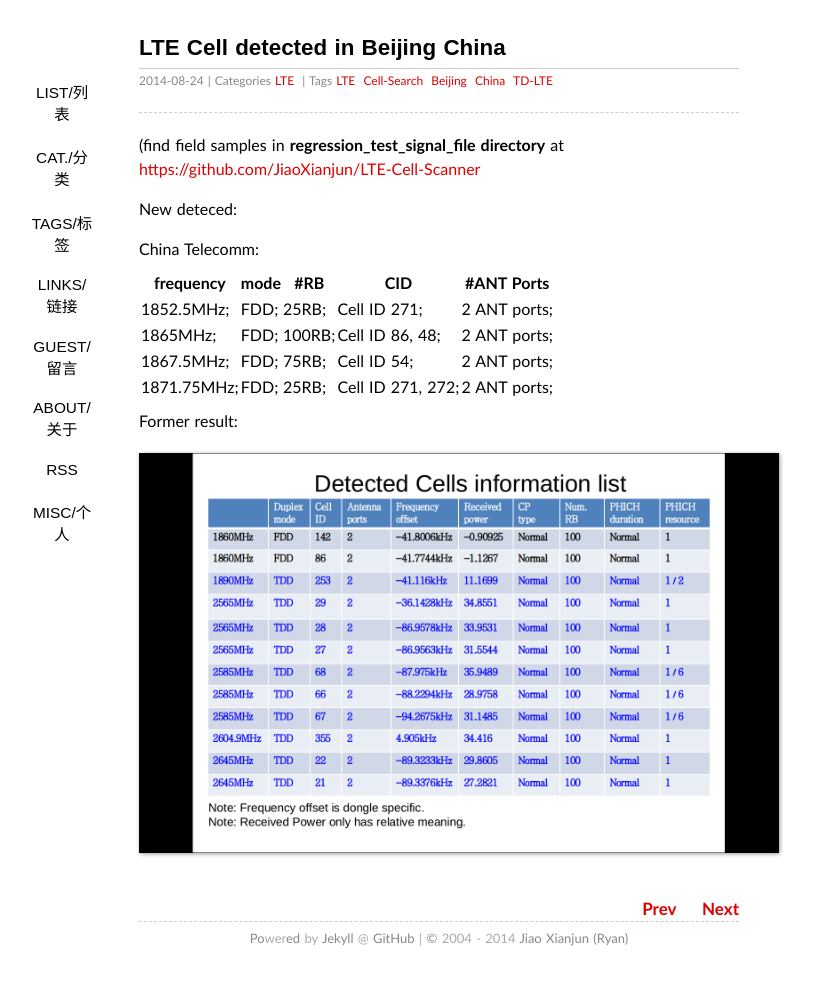
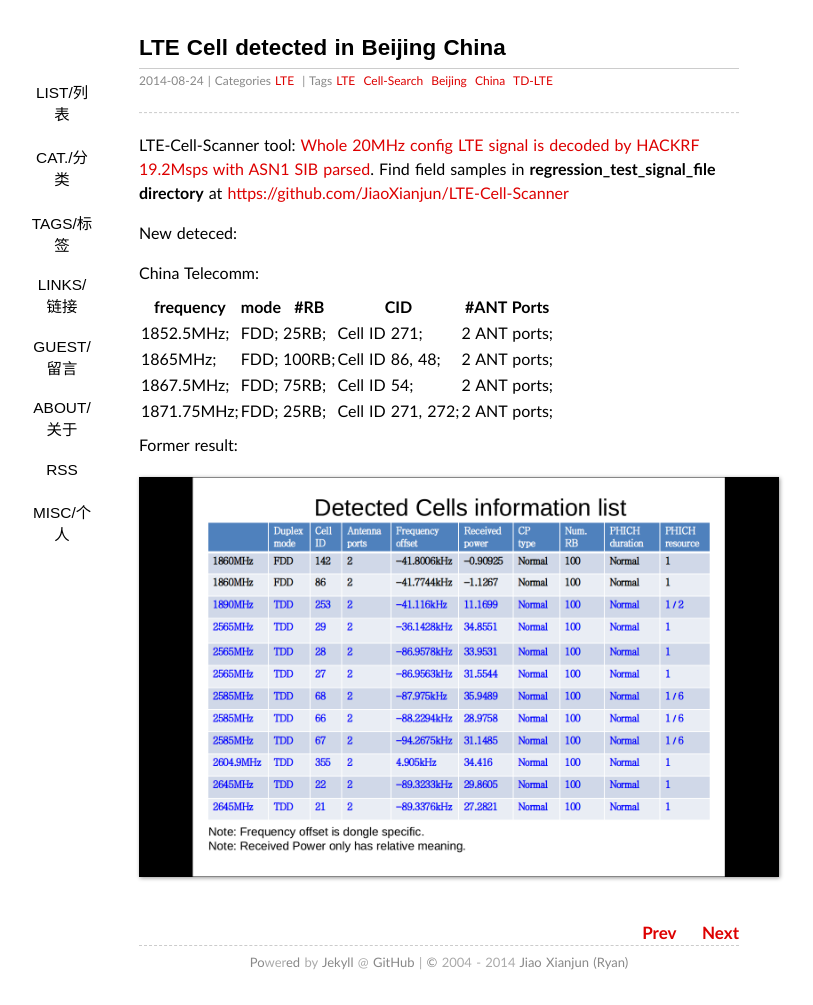
Before and after one commit to sdr-x/sdr-x.github.io, a Jekyll site: the page built from _posts/2014-08-24-China-Beijing-LTE-Cell-List.md, in a window 1280 px wide. Shown: the whole page, without its empty margins (201-1014 px from the left). Built offline with Jekyll 4.4.1, drawn with Linux system fonts in a browser that asks for light colours; some web fonts are replaced; Markdown is read by kramdown in place of the engine named in the settings; comment, search, counter and statistics services are not loaded; before the commit the page ends 981 px from its top, so only the background shows below that.

Commit message:
Update 2014-08-24-China-Beijing-LTE-Cell-List.md

```diff
--- a/_posts/2014-08-24-China-Beijing-LTE-Cell-List.md
+++ b/_posts/2014-08-24-China-Beijing-LTE-Cell-List.md
@@ -9,7 +9,7 @@ tags:  LTE Cell-Search Beijing China TD-LTE
 
 -----------------------------------------------------------------------------------
 
-(find field samples in **regression_test_signal_file directory** at [https://github.com/JiaoXianjun/LTE-Cell-Scanner](https://github.com/JiaoXianjun/LTE-Cell-Scanner)
+LTE-Cell-Scanner tool: [Whole 20MHz config LTE signal is decoded by HACKRF 19.2Msps with ASN1 SIB parsed](http://sdr-x.github.io/Whole%2020MHz%20config%20LTE%20signal%20is%20decoded%20by%20HACKRF%2019.2Msps%20with%20ASN1%20SIB%20parsed/). Find field samples in **regression_test_signal_file directory** at [https://github.com/JiaoXianjun/LTE-Cell-Scanner](https://github.com/JiaoXianjun/LTE-Cell-Scanner)
 
 New deteced:
 
```
